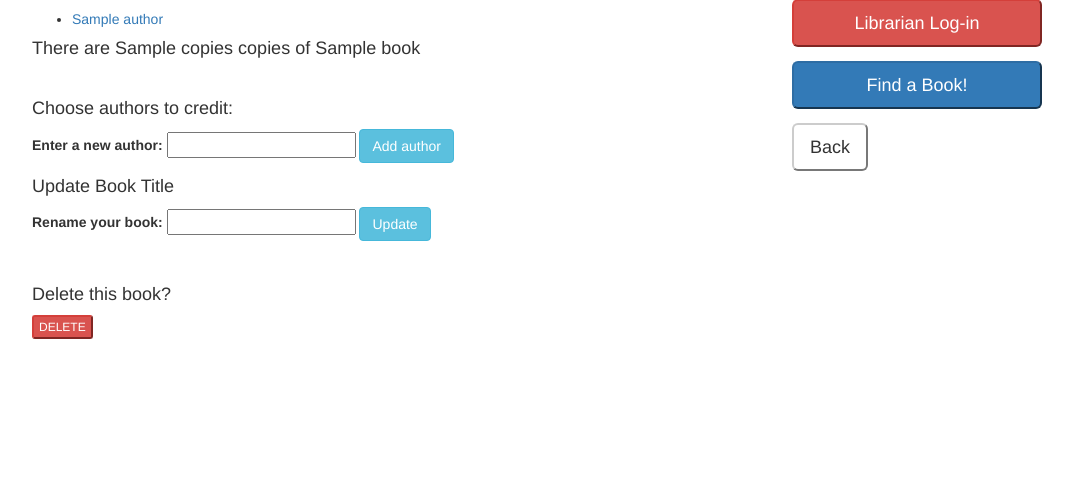
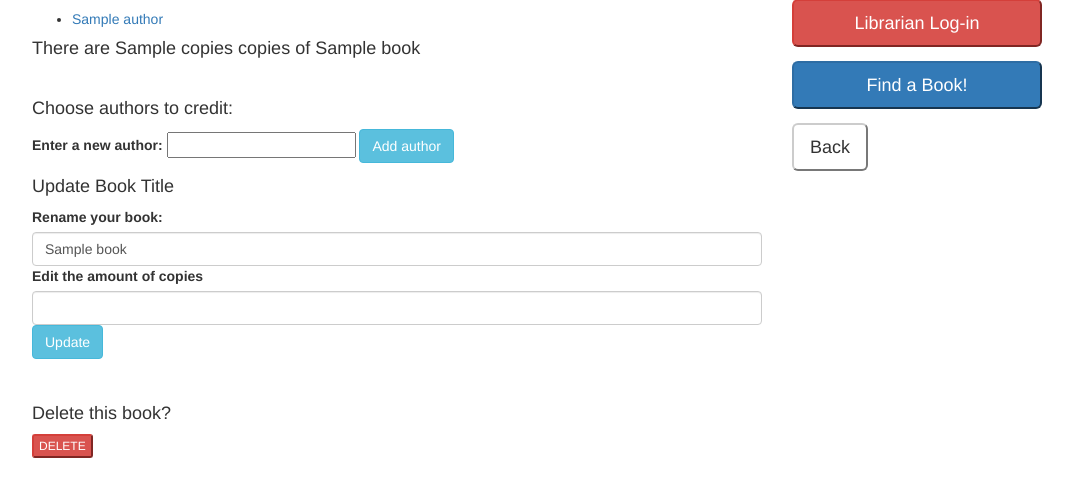
Before and after one commit to anniehoogendoorn/Library, a PHP site: template views/book.html.twig in a window 1280 px wide. Shown: the part 153-650 px from the top of the page, without its empty margins (53-1126 px from the left). Run offline with PHP 8.4, Linux system fonts and the light colour scheme; the template is opened without the code that fills it: most values are stand-ins (such as "Sample title", 1, 10 or a date in 2020); some libraries are stand-ins or nearby versions.

Commit message:
add updated function to copies.

```diff
--- a/views/book.html.twig
+++ b/views/book.html.twig
@@ -40,12 +40,15 @@
 
                 <h4>Update Book Title</h4>
                 <form action="/book/{{ book.getId }}" method="post">
-                    <input name="_method" type="hidden" value="patch">
-                    <label for="title">Rename your book:</label>
-                    <input id="name" name="title" type="text">
-                    <button name="submit" class="btn btn-info">Update</button>
+                    <div class=form-group>
+                        <input name="_method" type="hidden" value="patch">
+                        <label for="title">Rename your book:</label>
+                        <input id="name" name="title" class="form-control" type="text" value="{{ book.getTitle }}">
+                        <label for="new_copies">Edit the amount of copies</label>
+                        <input id="new_copies" name="new_copies" class="form-control" type="number" value="{{ copies }}">
+                        <button name="submit" class="btn btn-info">Update</button>
+                    </div>
                 </form>
-
 
             <br>
             <h4>Delete this book?</h4>
```
Also changed, not shown: app/app.php (+8 -0 lines).
